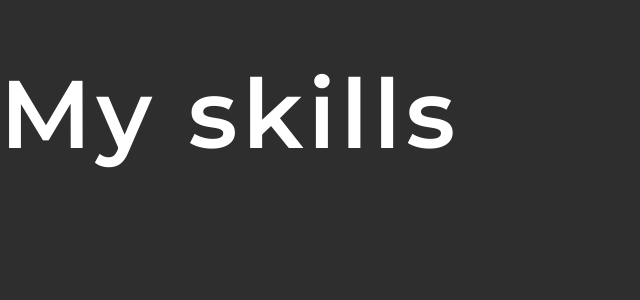
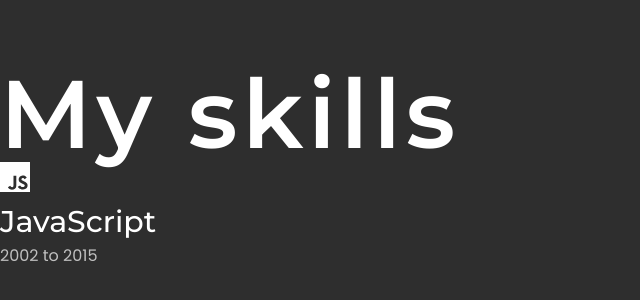
Before and after one commit to Jakooob14/jakooob14.github.io, a Next.js app: page / in a window 1280 px wide. Shown: the part 1830-2130 px from the top of the page, without its empty margins (0-640 px from the left). Built offline with nearby package versions, Linux system fonts and the light colour scheme; no server answers.

Commit message:
Skill cards

```diff
--- a/app/components/Headings.tsx
+++ b/app/components/Headings.tsx
@@ -10,5 +10,5 @@ export function Heading1({children, className = '', ...props}: HeadingProps) {
 }
 
 export function Heading2({children, className = '', ...props}: HeadingProps) {
-    return <h2 className={'text-7xl w-fit tracking-wide font-semibold ' + className} {...props}>{children}</h2>
+    return <h2 className={'text-5xl w-fit tracking-wide font-semibold ' + className} {...props}>{children}</h2>
 }
--- a/app/page.tsx
+++ b/app/page.tsx
@@ -3,7 +3,11 @@
 import {cubicBezier, motion} from "motion/react";
 import HiddenText from "@/app/components/HiddenText";
 import Divider from "@/app/components/Divider";
-import {Heading1} from "@/app/components/Headings";
+import {Heading1, Heading2} from "@/app/components/Headings";
+import {ReactNode} from "react";
+import {IoLogoJavascript, IoLogoReact} from "react-icons/io5";
+import {SiCsharp, SiJavascript, SiSass} from "react-icons/si";
+import dayjs, {Dayjs} from "dayjs";
 
 
 export default function Home() {
@@ -181,11 +185,49 @@ function AboutSection(){
 }
 
 function SkillsSection(){
+    function getYearsFromYear(year: number){
+        const yearsFromYear = new Date();
+        yearsFromYear.setFullYear(yearsFromYear.getFullYear() - year);
+        return yearsFromYear.getFullYear();
+    }
+
+    interface SkillCardProps{
+        children: ReactNode,
+        skillIcon: ReactNode,
+        startYear?: number,
+        endYear?: number,
+        level?: number
+    }
+
     return (
         <section className={'h-screen'}>
             <div className={'container mx-auto my-32'}>
                 <Heading1>My skills</Heading1>
+                <SkillCard skillIcon={<SiJavascript/>} startYear={2002} endYear={2015}>JavaScript</SkillCard>
+                {/*<SkillTag><SiJavascript/> JavaScript</SkillTag>*/}
+                {/*<SkillTag><IoLogoReact/> React</SkillTag>*/}
+                {/*<SkillTag><SiCsharp/> C#</SkillTag>*/}
+                {/*<SkillTag><SiSass className={'border-[1px] border-alt-gray-primary bg-[radial-gradient(circle,transparent_0%,transparent_60%,hsl(0,0%,18%)_60%);] rounded-full'}/> SASS</SkillTag>*/}
             </div>
         </section>
     )
+
+    function SkillCard({children, skillIcon, startYear, endYear, level}: SkillCardProps){
+        const levels = ['Novice', 'Beginner', 'Intermediate', 'Proficient', 'Expert', 'Master'];
+
+        return (
+            <div className={'flex flex-col gap-1'}>
+                <span className={'text-3xl mb-2 text-yellow-300#'}>{skillIcon}</span>
+                <h2 className={'text-3xl font-medium'}>{children}</h2>
+                <span className={'opacity-70'}>{endYear ? `${startYear} to ${endYear}` : `${startYear ? getYearsFromYear(startYear) + 'years' : ''}}`}{level ? ` - ${levels[level]}` : ''}</span>
+            </div>
+        )
+    }
+
+    function SkillTag({children}: { children: ReactNode }) {
+        return (
+            <span
+                className={'bg-aero-500 border-2 border-aero-600 text-alt-gray-primary font-medium rounded px-2 py-1 inline-flex items-center gap-1.5'}>{children}</span>
+        )
+    }
 }
--- a/package.json
+++ b/package.json
@@ -14,6 +14,7 @@
     "next": "15.0.3",
     "react": "19.0.0-rc-66855b96-20241106",
     "react-dom": "19.0.0-rc-66855b96-20241106",
+    "react-icons": "^5.3.0",
     "sass": "^1.81.0",
     "three": "^0.170.0"
   },
```
Also changed, not shown: 1 other file (tests, documents, lock files or other folders).
